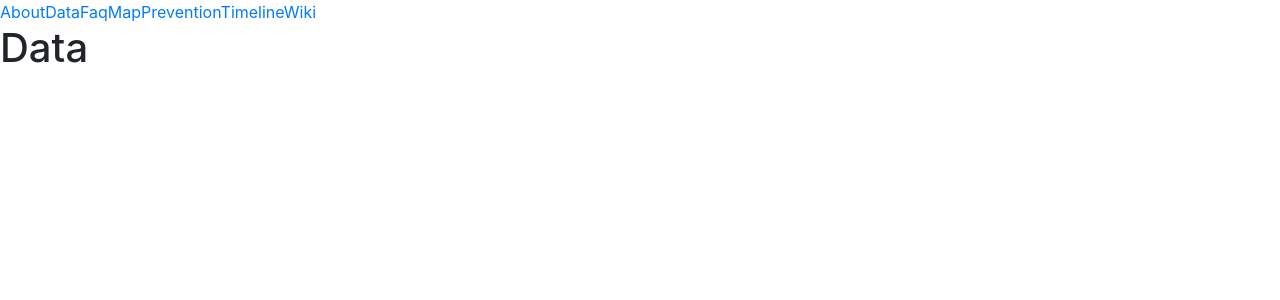
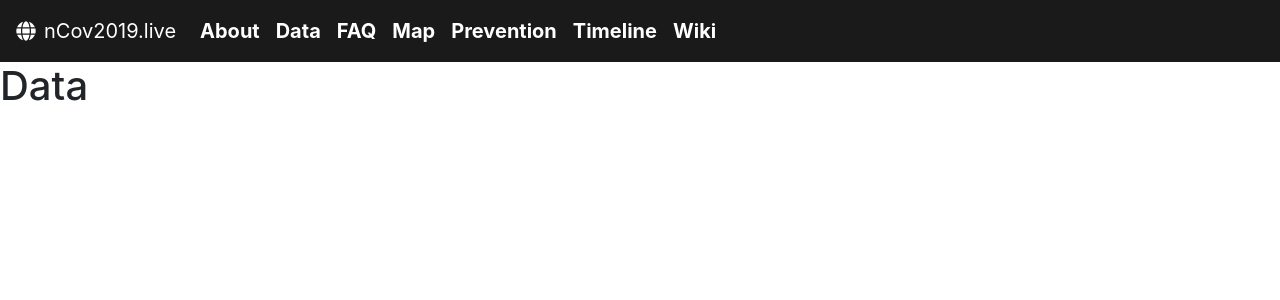
Before and after one commit to kfengc27/Coronavirus-Dashboard, a React (Create React App) app: page /data in a window 1280 px wide. Shown: the top 300 px of the page. Built offline with nearby package versions, Linux system fonts and the light colour scheme.

Commit message:
navigation finished

```diff
--- a/package.json
+++ b/package.json
@@ -5,7 +5,11 @@
   "main": "index.js",
   "license": "MIT",
   "dependencies": {
+    "@fortawesome/fontawesome-svg-core": "^1.2.26",
+    "@fortawesome/free-solid-svg-icons": "^5.12.0",
+    "@fortawesome/react-fontawesome": "^0.1.8",
     "bootstrap": "^4.4.1",
+    "classnames": "^2.2.6",
     "react": "16.12.0",
     "react-countup": "^4.3.3",
     "react-dom": "16.12.0",
--- a/src/components/Navigation.js
+++ b/src/components/Navigation.js
@@ -1,16 +1,51 @@
-import React from 'react';
-import { Link } from 'react-router-dom';
+import { faGlobe } from '@fortawesome/free-solid-svg-icons';
+import { FontAwesomeIcon } from '@fortawesome/react-fontawesome';
+import classnames from 'classnames';
+import React, { useState } from 'react';
+import { NavLink as RouterNavLink } from 'react-router-dom';
+import {
+  Navbar,
+  NavItem,
+  Collapse,
+  Nav,
+  NavbarBrand,
+  NavbarToggler,
+  NavLink,
+} from 'reactstrap';
 
 import * as ROUTES from '../routes';
 
+import styles from './Navigation.module.scss';
+
 export default function Navigation() {
+  const [isOpen, setIsOpen] = useState(false);
+
+  const toggle = () => setIsOpen(!isOpen);
+
   return (
-    <nav>
-      {Object.values(ROUTES).map(({ path, title }) => (
-        <Link to={path} key={path}>
-          {title}
-        </Link>
-      ))}
-    </nav>
+    <Navbar expand="lg" dark color="dark" className={styles.nav}>
+      <NavbarBrand href="/data">
+        <span className="mr-2">
+          <FontAwesomeIcon icon={faGlobe} />
+        </span>
+        nCov2019.live
+      </NavbarBrand>
+      <NavbarToggler onClick={toggle} />
+      <Collapse isOpen={isOpen} navbar>
+        <Nav className="mr-auto" navbar>
+          {Object.values(ROUTES).map(({ path, title }) => (
+            <NavItem key={path}>
+              <NavLink
+                tag={RouterNavLink}
+                to={path}
+                className={classnames('font-weight-bolder', styles.link)}
+              >
+                {title}
+              </NavLink>
+            </NavItem>
+          ))}
+        </Nav>
+      </Collapse>
+    </Navbar>
   );
 }
--- a/src/components/Navigation.module.scss
+++ b/src/components/Navigation.module.scss
@@ -0,0 +1,8 @@
+.link {
+  color: white !important;
+  font-size: 20px;
+}
+
+.nav {
+  background-color: rgb(26, 26, 26) !important;
+}
--- a/src/routes/index.js
+++ b/src/routes/index.js
@@ -16,7 +16,7 @@ export const Timeline = {
 
 export const Faq = {
   path: '/faq',
-  title: 'Faq',
+  title: 'FAQ',
   component: lazy(() => import(/* webpackChunkName: "faq" */ './Faq')),
 };
 
```
Also changed, not shown: 1 other file (tests, documents, lock files or other folders).
